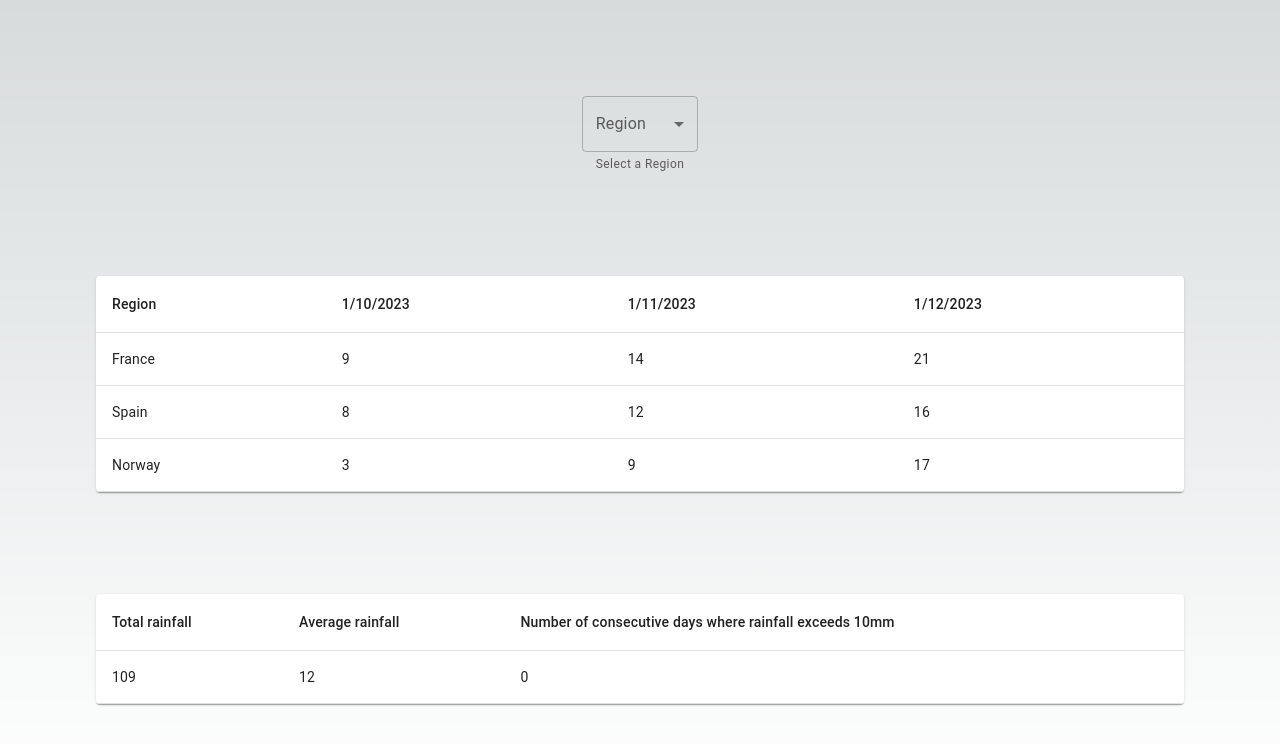
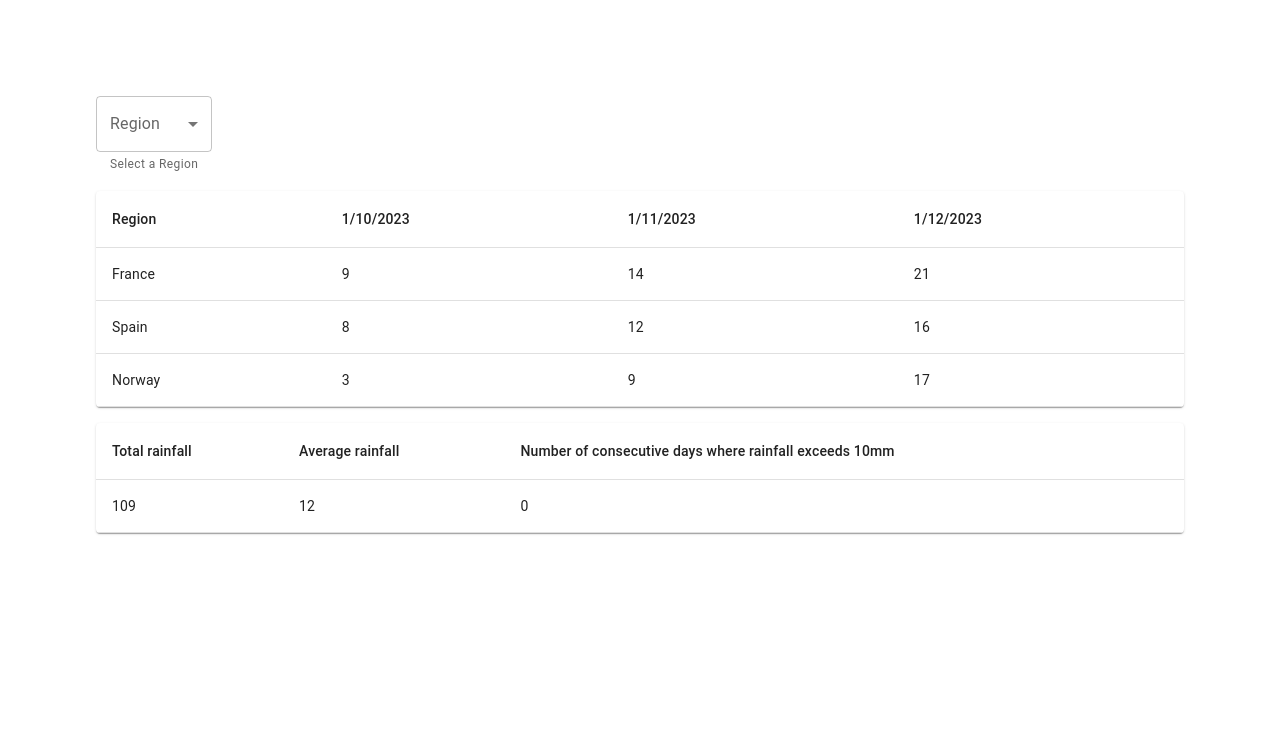
Before and after one commit to JakeBC/cervest-web-engineering-test, a Next.js app: page / in a window 1280 px wide. Shown: the top 744 px of the page. Built offline with nearby package versions, Linux system fonts and the light colour scheme.

Commit message:
update layout styles

```diff
--- a/styles/Home.module.css
+++ b/styles/Home.module.css
@@ -1,10 +1,11 @@
 .main {
   display: flex;
   flex-direction: column;
-  justify-content: space-between;
-  align-items: center;
+  gap: 1rem;
+  align-items: flex-start;
   padding: 6rem;
   min-height: 100vh;
+  background-color: white;
 }
 
 .description {
```
